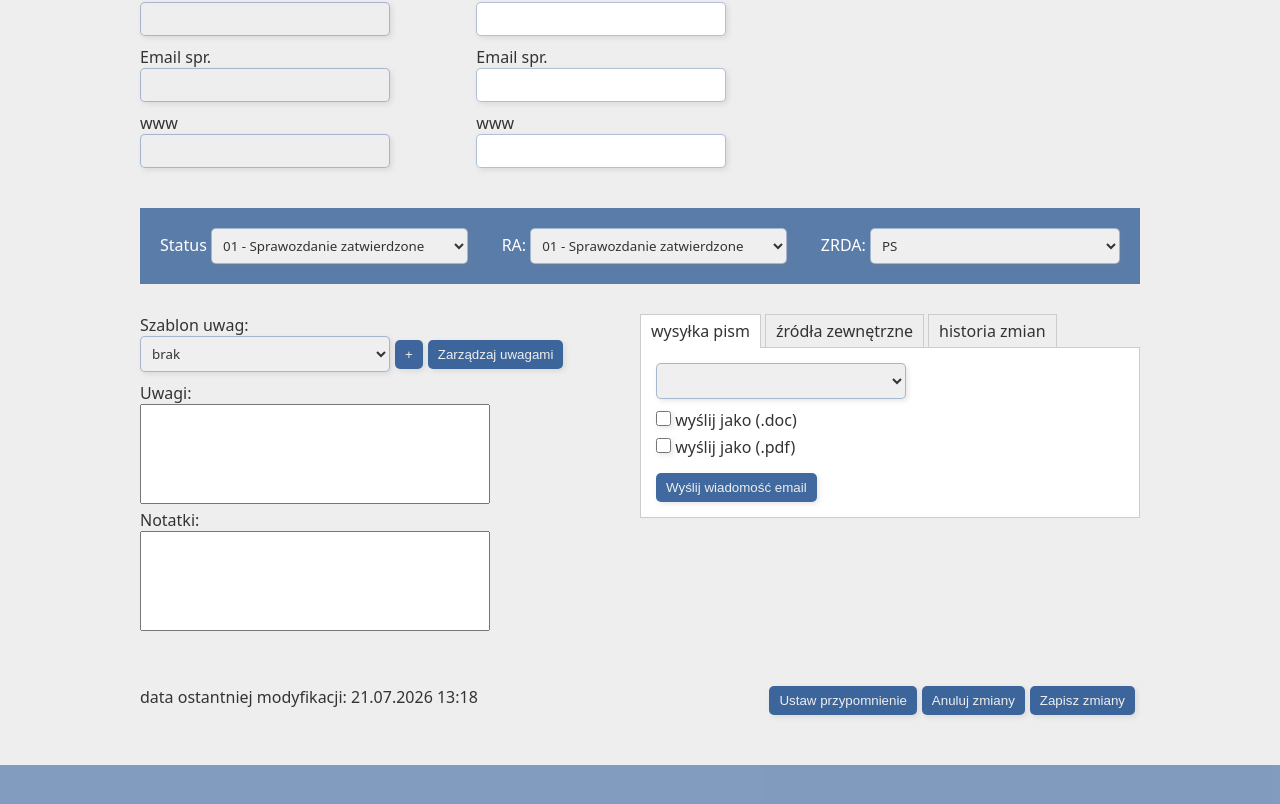
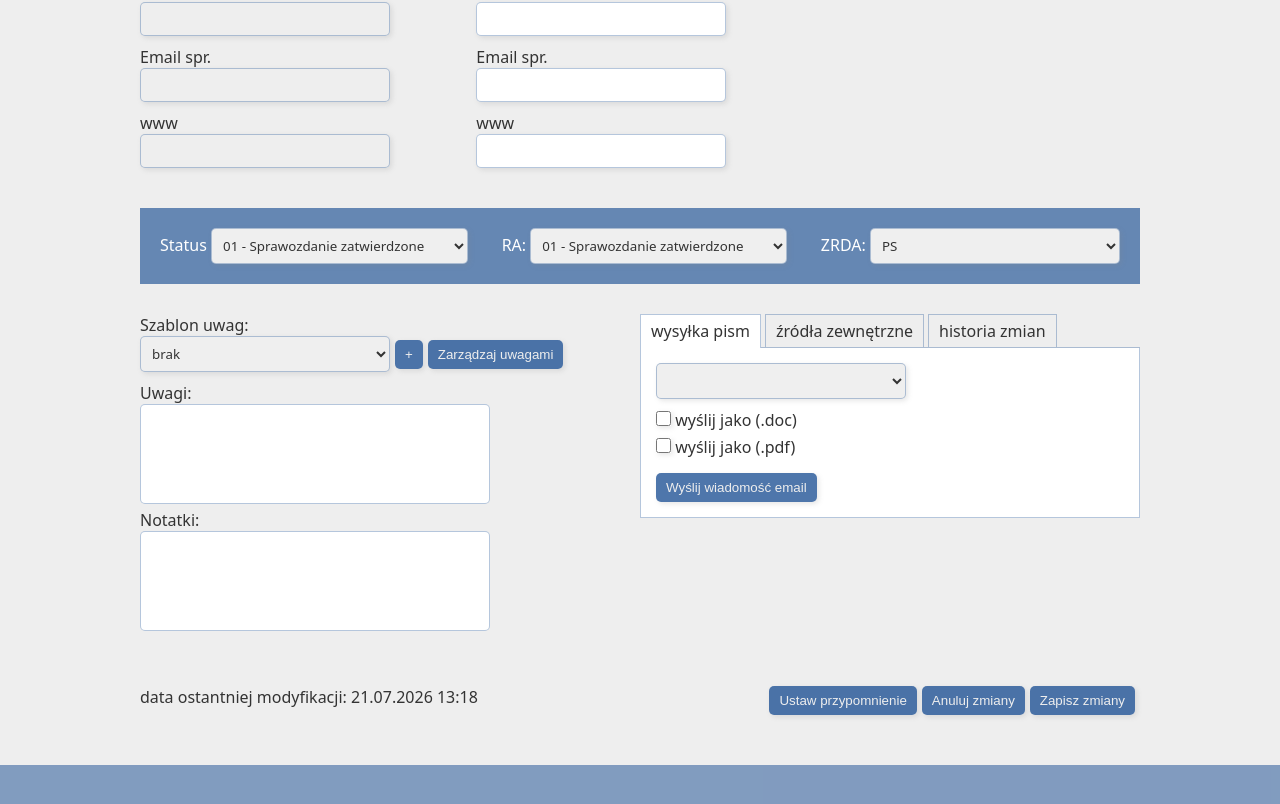
Before and after one commit to N1k1f0r/Praktyka, a React (Vite) app: page /kartoteka/edytuj in a window 1280 px wide. Shown: the part 1012-1816 px from the top of the page. Built offline with nearby package versions, Linux system fonts and the light colour scheme.

Commit message:
small fix of styles

```diff
--- a/src/components/KartotekaEdit.jsx
+++ b/src/components/KartotekaEdit.jsx
@@ -165,10 +165,10 @@ function KartotekaEdit() {
             </div>
           </fieldset>
           <fieldset className="form-div-3b "style={{border:'none', width:'50%'}}>
-            <div style={{ display: 'flex', borderBottom: '1px solid #ccc'}}>
+            <div style={{ display: 'flex', borderBottom: 'solid #22549655 1px'}}>
 
               <label className="zakladka" style={{
-                borderBottom: aktywnaZakladka === 'wysylka' ? 'none' : '1px solid #ccc',
+                borderBottom: aktywnaZakladka === 'wysylka' ? 'none' : 'solid #22549655 1px',
                 backgroundColor: aktywnaZakladka === 'wysylka' ? '#fff' : '#eee'
               }}>
                 <input
@@ -181,7 +181,7 @@ function KartotekaEdit() {
               </label>
 
               <label className="zakladka" style={{
-                borderBottom: aktywnaZakladka === 'zrodla' ? 'none' : '1px solid #ccc',
+                borderBottom: aktywnaZakladka === 'zrodla' ? 'none' : 'solid #22549655 1px',
                 backgroundColor: aktywnaZakladka === 'zrodla' ? '#fff' : '#eee'
               }}>
                 <input
@@ -194,7 +194,7 @@ function KartotekaEdit() {
               </label>
 
               <label className="zakladka" style={{
-                borderBottom: aktywnaZakladka === 'historia' ? 'none' : '1px solid #ccc',
+                borderBottom: aktywnaZakladka === 'historia' ? 'none' : 'solid #22549655 1px',
                 backgroundColor: aktywnaZakladka === 'historia' ? '#fff' : '#eee'
                 }}>
                 <input
@@ -208,7 +208,7 @@ function KartotekaEdit() {
             </div>
 
             {/* --- Ramka z zawartością (używamy atrybutu hidden) --- */}
-            <div style={{ border: '1px solid #ccc', borderTop: 'none', padding: '15px', minHeight: '100px', backgroundColor:'#fff' }}>
+            <div style={{ border: 'solid #22549655 1px', borderTop: 'none', padding: '15px', minHeight: '100px', backgroundColor:'#fff' }}>
 
               <div hidden={aktywnaZakladka !== 'wysylka'}>
                 <select name="szablon_pism" id="szablon_pism">
--- a/src/styles/KartotekaEdit.css
+++ b/src/styles/KartotekaEdit.css
@@ -3,7 +3,7 @@ input,select{
     padding: 7px;
     margin-bottom: 10px;
     border-radius: 5px;
-    border: solid 1px #11448855;
+    border: solid 1px #22549655;
     box-shadow: 2px 2px 5px #8883;
     font-family: inherit;
     color:#333;
@@ -16,12 +16,12 @@ input,select{
 }
 .form-div-2{
     color:#fff;
-    background-color: #114488aa;
+    background-color: #225496aa;
     padding: 20px;
 }
 .form-div-3b .zakladka {
     padding: 5px 10px;
-    border: 1px solid #ccc;
+    border: solid #22549655 1px;
     cursor: pointer;
     margin-bottom: -1px;
     margin-right: 4px;
@@ -45,13 +45,13 @@ button{
     border-radius: 5px;
     border:none;
     box-shadow: 2px 2px 5px #8883;
-    background-color: #114488cc;
+    background-color: #225496cc;
     color: #eee;
     margin-right: 5px;
     transition: 300ms;
 }
 button:hover{
-    background-color: #114488;
+    background-color: #225496;
 
 }
 textarea{
@@ -61,4 +61,6 @@ textarea{
     font-family: inherit;
     box-sizing: border-box;
     padding: 7px;
+    border-radius: 5px;
+    border:solid #22549655 1px;
 }
```
